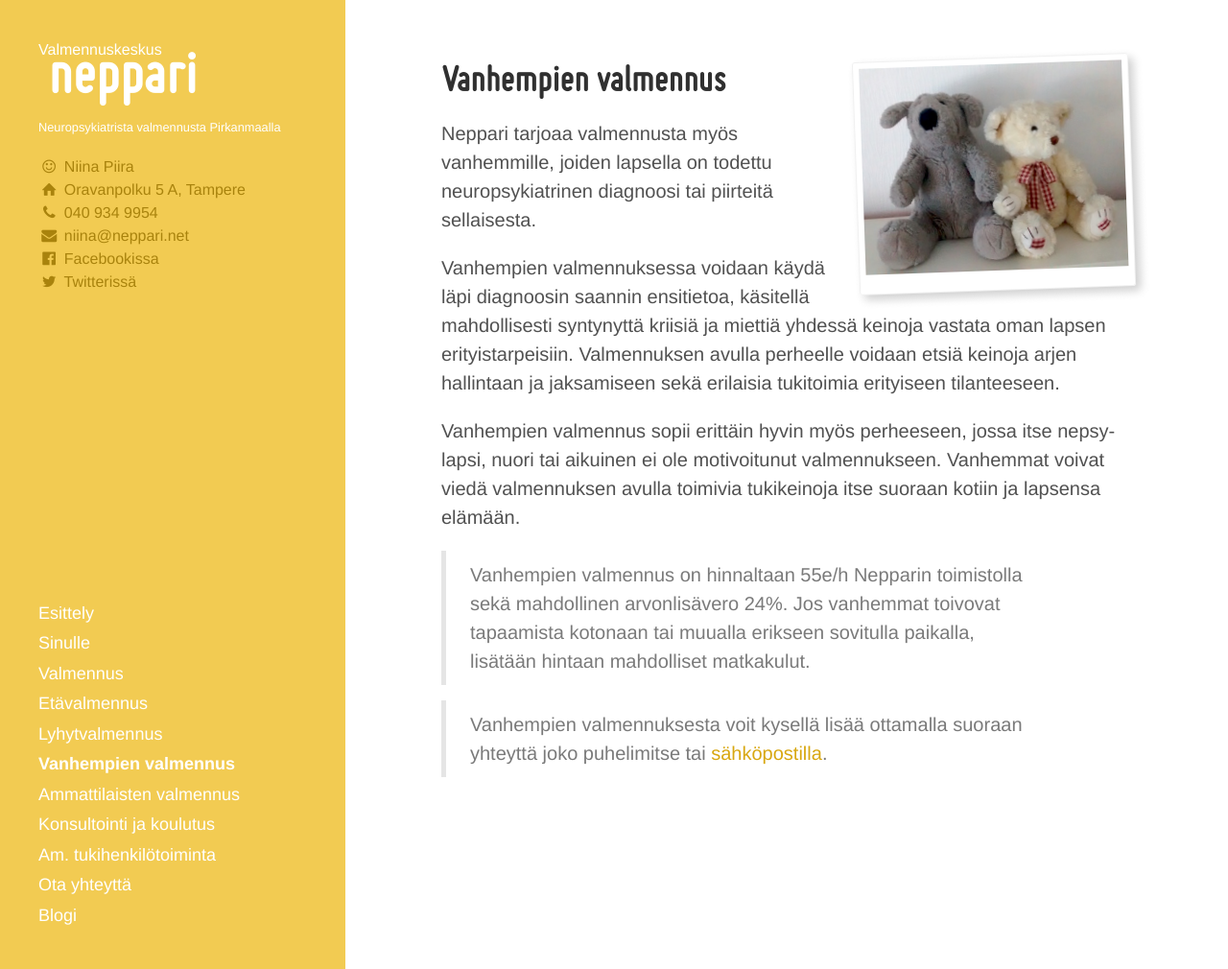
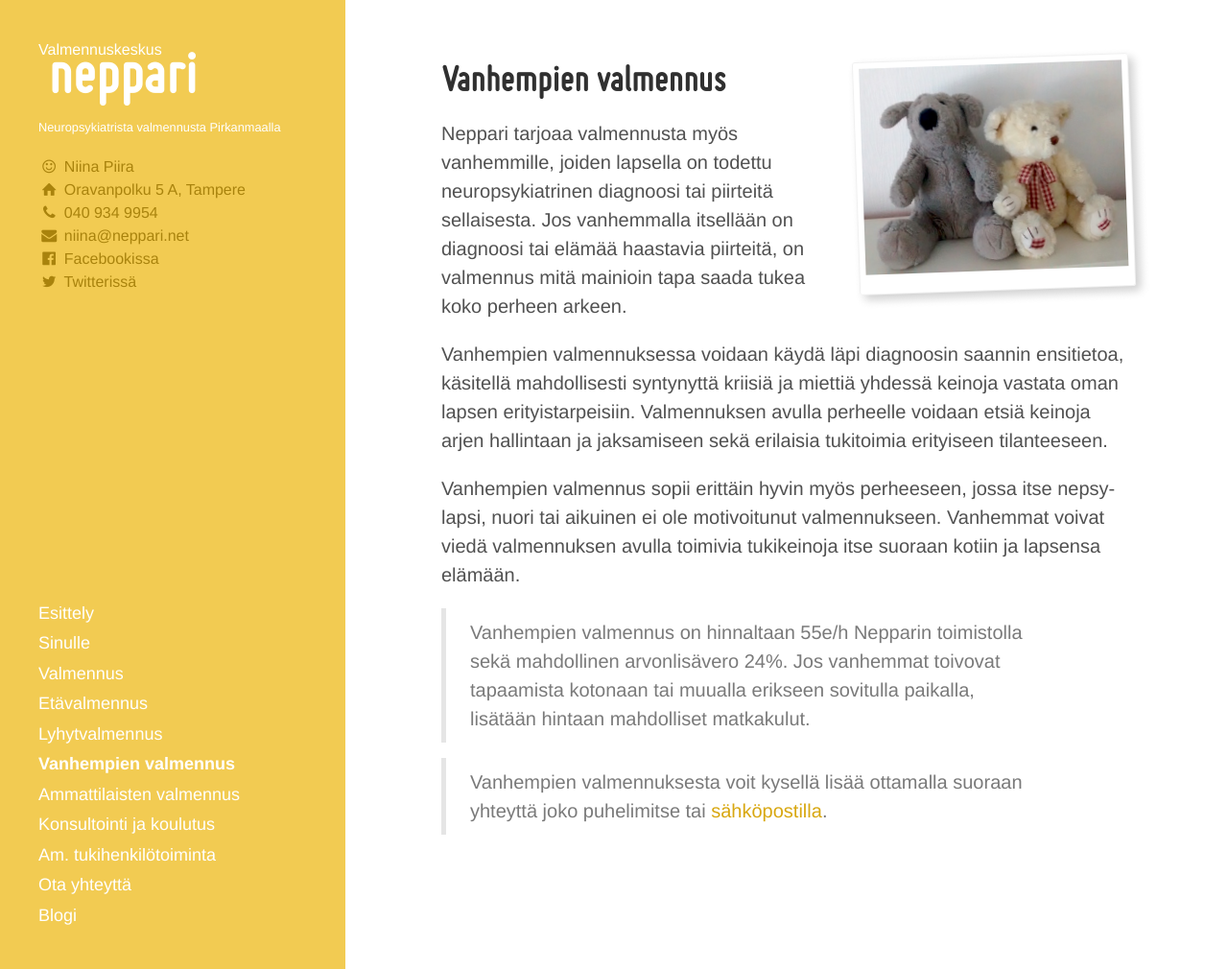
Before and after one commit to niinapiira/neppari.net, a Jekyll site: the page built from vanhempien-valmennus.md, in a window 1280 px wide and 1010 px high. Shown: the whole window at 96% size. Built offline with Jekyll 4.4.1, drawn with Linux system fonts in a browser that asks for light colours.

Commit message:
Updated vanhempien-valmennus.md

```diff
--- a/vanhempien-valmennus.md
+++ b/vanhempien-valmennus.md
@@ -16,7 +16,7 @@ published: true
 
 
 
-Neppari tarjoaa valmennusta myös vanhemmille, joiden lapsella on todettu neuropsykiatrinen diagnoosi tai piirteitä sellaisesta.
+Neppari tarjoaa valmennusta myös vanhemmille, joiden lapsella on todettu neuropsykiatrinen diagnoosi tai piirteitä sellaisesta. Jos vanhemmalla itsellään on diagnoosi tai elämää haastavia piirteitä, on valmennus mitä mainioin tapa saada tukea koko perheen arkeen.
 
 Vanhempien valmennuksessa voidaan käydä läpi diagnoosin saannin ensitietoa, käsitellä mahdollisesti syntynyttä kriisiä ja miettiä yhdessä keinoja vastata oman lapsen erityistarpeisiin. Valmennuksen avulla perheelle voidaan etsiä keinoja arjen hallintaan ja jaksamiseen sekä erilaisia tukitoimia erityiseen tilanteeseen.
 
```
